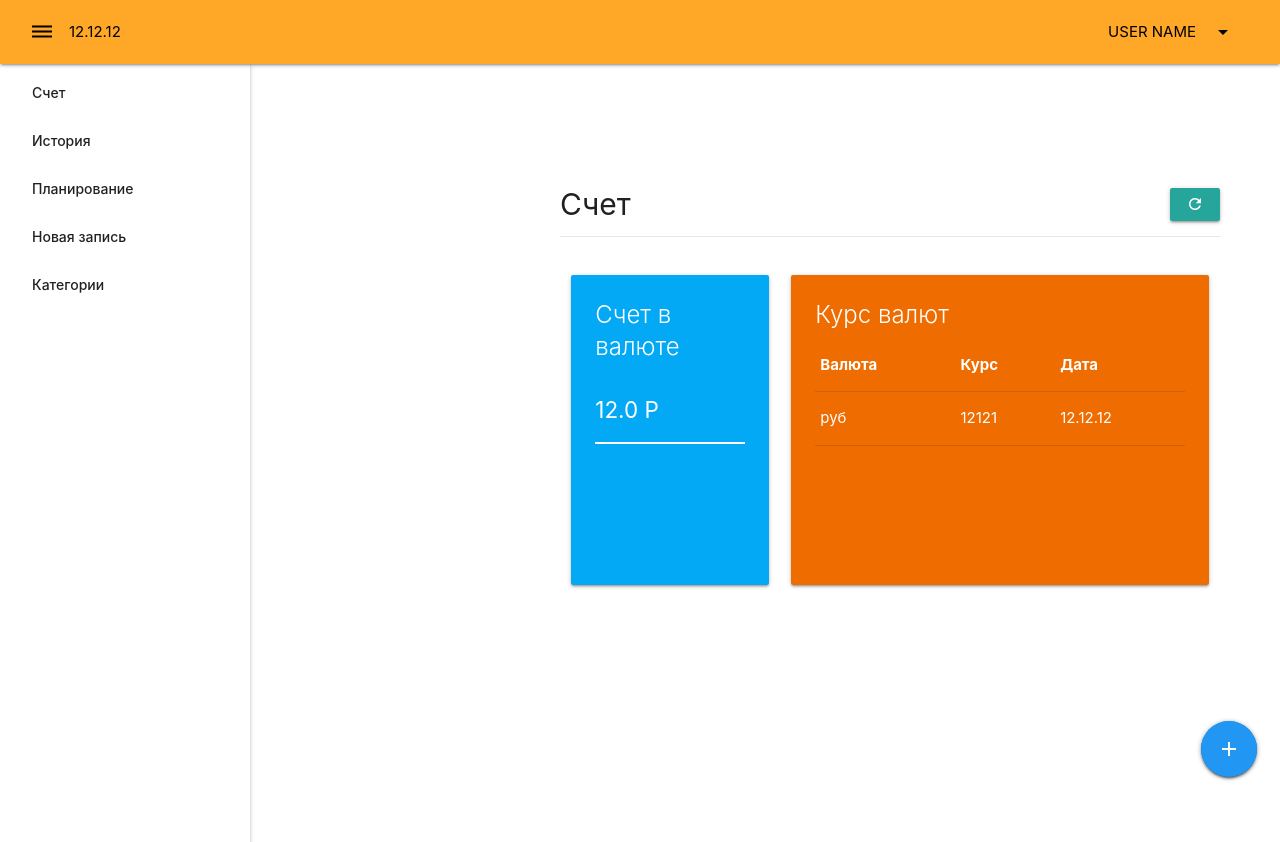
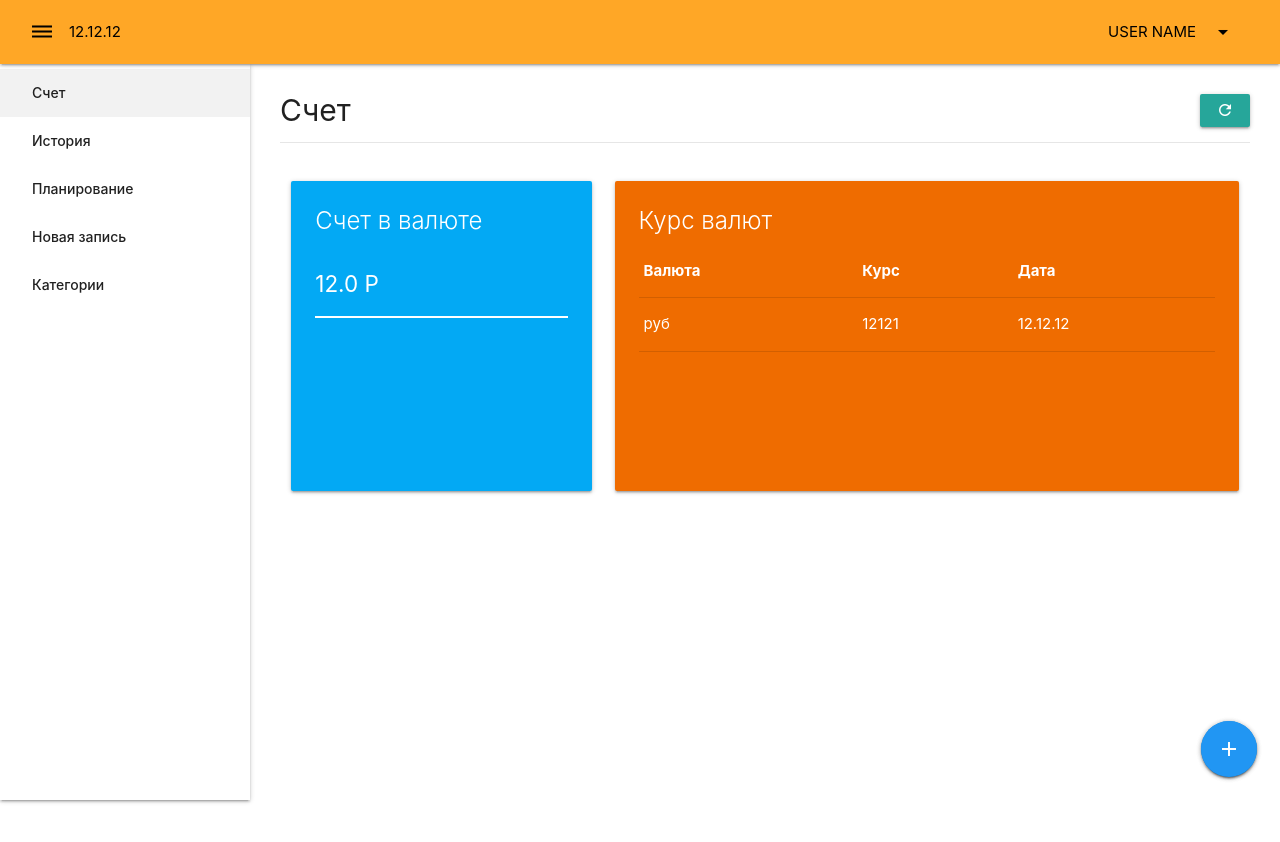
Before and after one commit to penoplaster83/Vue_Practice_2, a Vue app: page / in a window 1280 px wide. Shown: the top 842 px of the page. After the commit the page ends 800 px from the top, so only its background shows below. Built offline with nearby package versions, Linux system fonts and the light colour scheme.

Commit message:
added first functionality (menu toggling and routes are alive now)

```diff
--- /dev/null
+++ b/src/components/app/Navbar.vue
@@ -0,0 +1,35 @@
+<template>
+  <nav class="navbar orange lighten-1">
+    <div class="nav-wrapper">
+      <div class="navbar-left">
+        <a href="#" @click.prevent="$emit('MenuToggle')">
+          <i class="material-icons black-text">dehaze</i>
+        </a>
+        <span class="black-text">12.12.12</span>
+      </div>
+
+      <ul class="right hide-on-small-and-down">
+        <li>
+          <a class="dropdown-trigger black-text" href="#" data-target="dropdown">
+            USER NAME
+            <i class="material-icons right">arrow_drop_down</i>
+          </a>
+
+          <ul id="dropdown" class="dropdown-content">
+            <li>
+              <a href="#" class="black-text">
+                <i class="material-icons">account_circle</i>Профиль
+              </a>
+            </li>
+            <li class="divider" tabindex="-1"></li>
+            <li>
+              <a href="#" class="black-text">
+                <i class="material-icons">assignment_return</i>Выйти
+              </a>
+            </li>
+          </ul>
+        </li>
+      </ul>
+    </div>
+  </nav>
+</template>
--- /dev/null
+++ b/src/components/app/Sidebar.vue
@@ -0,0 +1,42 @@
+<template>
+  <ul class="sidenav app-sidenav" :class="{open: value}">
+
+    <router-link
+      v-for="link in links"
+      :key="link.url"
+      tag="li"
+      active-class="active"
+      :to="link.url"
+      :exact="link.exact"
+     >
+      <a href="#" class="waves-effect waves-orange pointer">{{link.title}}</a>
+    </router-link>
+    <!-- <li>
+      <a href="#" class="waves-effect waves-green pointer">История</a>
+    </li>
+    <li>
+      <a href="#" class="waves-effect waves-orange pointer">Планирование</a>
+    </li>
+    <li>
+      <a href="#" class="waves-effect waves-orange pointer">Новая запись</a>
+    </li>
+    <li>
+      <a href="#" class="waves-effect waves-orange pointer">Категории</a>
+    </li> -->
+  </ul>
+</template>
+
+<script>
+export default {
+  props: ['value'],
+  data: () => ({
+    links: [
+      {title:'Счет', url: '/', exact: true},
+      {title:'История', url: '/history'},
+      {title:'Планирование', url: '/planning'},
+      {title:'Новая запись', url: '/record'},
+      {title:'Категории', url: '/categories'}
+    ]
+  })
+}
+</script>
--- a/src/layouts/MainLayout.vue
+++ b/src/layouts/MainLayout.vue
@@ -1,64 +1,11 @@
 <template>
   <div class="app-main-layout">
-    <nav class="navbar orange lighten-1">
-      <div class="nav-wrapper">
-        <div class="navbar-left">
-          <a href="#">
-            <i class="material-icons black-text">dehaze</i>
-          </a>
-          <span class="black-text">12.12.12</span>
-        </div>
+    <Navbar v-on:MenuToggle = 'isOpen = !isOpen' />
+    <Sidebar v-model="isOpen" />
 
-        <ul class="right hide-on-small-and-down">
-          <li>
-            <a
-                class="dropdown-trigger black-text"
-                href="#"
-                data-target="dropdown"
-            >
-              USER NAME
-              <i class="material-icons right">arrow_drop_down</i>
-            </a>
-
-            <ul id='dropdown' class='dropdown-content'>
-              <li>
-                <a href="#" class="black-text">
-                  <i class="material-icons">account_circle</i>Профиль
-                </a>
-              </li>
-              <li class="divider" tabindex="-1"></li>
-              <li>
-                <a href="#" class="black-text">
-                  <i class="material-icons">assignment_return</i>Выйти
-                </a>
-              </li>
-            </ul>
-          </li>
-        </ul>
-      </div>
-    </nav>
-
-    <ul class="sidenav app-sidenav open">
-      <li>
-        <a href="#" class="waves-effect waves-orange pointer">Счет</a>
-      </li>
-      <li>
-        <a href="#" class="waves-effect waves-orange pointer">История</a>
-      </li>
-      <li>
-        <a href="#" class="waves-effect waves-orange pointer">Планирование</a>
-      </li>
-      <li>
-        <a href="#" class="waves-effect waves-orange pointer">Новая запись</a>
-      </li>
-      <li>
-        <a href="#" class="waves-effect waves-orange pointer">Категории</a>
-      </li>
-    </ul>
-
-    <main class="app-content">
+    <main class="app-content" :class="{full: !isOpen}">
       <div class="app-page">
-        <router-view />
+        <router-view/>
       </div>
     </main>
 
@@ -69,3 +16,19 @@
     </div>
   </div>
 </template>
+
+<script>
+import Navbar from "@/components/app/Navbar";
+import Sidebar from "@/components/app/Sidebar";
+
+export default {
+  name: 'main-layout',
+  data: () => ({
+    isOpen: true
+  }),
+  components: {
+    Navbar,
+    Sidebar
+  }
+};
+</script>
--- a/src/router.js
+++ b/src/router.js
@@ -1,7 +1,6 @@
 /* eslint-disable standard/object-curly-even-spacing */
 import Vue from "vue";
 import Router from "vue-router";
-import Home from "./views/Home.vue";
 
 Vue.use(Router);
 
@@ -10,28 +9,34 @@ export default new Router({
   base: process.env.BASE_URL,
   routes: [
     {
+      path: "/login",
+      name: "login",
+      meta: { layout: "empty" },
+      component: () => import("./views/Login.vue")
+    },
+    {
+      path: "/register",
+      name: "register",
+      meta: { layout: "empty" },
+      component: () => import("./views/Register.vue")
+    },
+    {
       path: "/",
       name: "home",
       meta: { layout: "main" },
       component: () => import("./views/Home.vue")
     },
     {
+      path: "/categories",
+      name: "categories",
+      meta: { layout: "main" },
+      component: () => import("./views/Categories.vue")
+    },
+    {
       path: "/profile",
       name: "profile",
       meta: { layout: "main" },
       component: () => import("./views/Profile.vue")
-    },
-    {
-      path: "/login",
-      name: "login",
-      meta: { layout: "empty" },
-      component: () => import("./views/Login.vue")
-    },
-    {
-      path: "/categories",
-      name: "categories",
-      meta: { layout: "main" },
-      component: () => import("./views/Categories.vue")
     },
     {
       path: "/record",
@@ -56,12 +61,6 @@ export default new Router({
       name: "planning",
       meta: { layout: "main" },
       component: () => import("./views/Planning.vue")
-    },
-    {
-      path: "/register",
-      name: "register",
-      meta: { layout: "empty" },
-      component: () => import("./views/Register.vue")
     }
   ]
 });
--- a/src/views/DetailRecord.vue
+++ b/src/views/DetailRecord.vue
@@ -1,6 +1,5 @@
 <template>
   <div>
-    <main class="app-content">
     <div class="app-page">
       <div>
         <div>
@@ -24,7 +23,6 @@
         </div>
       </div>
     </div>
-    </main>
 
     <div class="fixed-action-btn">
       <a class="btn-floating btn-large blue" href="#">
--- a/src/views/History.vue
+++ b/src/views/History.vue
@@ -1,6 +1,5 @@
 <template>
   <div class="app-main-layout">
-    <main class="app-content">
     <div class="app-page">
       <div>
         <div class="page-title">
@@ -44,7 +43,6 @@
         </section>
       </div>
     </div>
-    </main>
 
     <div class="fixed-action-btn">
       <a class="btn-floating btn-large blue" href="#">
--- a/src/views/Home.vue
+++ b/src/views/Home.vue
@@ -1,7 +1,5 @@
 <template>
-  <div class="app-main-layout">
-    <main class="app-content">
-      <div class="app-page">
+  <div>
     <div>
       <div class="page-title">
         <h3>Счет</h3>
@@ -52,8 +50,6 @@
         </div>
       </div>
     </div>
-      </div>
-    </main>
 
     <div class="fixed-action-btn">
       <a class="btn-floating btn-large blue" href="#">
--- a/src/views/Planning.vue
+++ b/src/views/Planning.vue
@@ -1,7 +1,5 @@
 <template>
   <div class="app-main-layout">
-    <main class="app-content">
-      <div class="app-page">
     <div>
       <div class="page-title">
         <h3>Планирование</h3>
@@ -20,8 +18,6 @@
         </div>
       </section>
     </div>
-      </div>
-    </main>
 
     <div class="fixed-action-btn">
       <a class="btn-floating btn-large blue" href="#">
--- a/src/views/Profile.vue
+++ b/src/views/Profile.vue
@@ -1,6 +1,5 @@
 <template>
   <div class="app-main-layout">
-    <main class="app-content">
     <div class="app-page">
       <div>
         <div class="page-title">
@@ -21,7 +20,6 @@
         </form>
       </div>
     </div>
-    </main>
 
     <div class="fixed-action-btn">
       <a class="btn-floating btn-large blue" href="#">
--- a/src/views/Record.vue
+++ b/src/views/Record.vue
@@ -1,7 +1,5 @@
 <template>
-  <div class="app-main-layout">
-    <main class="app-content">
-      <div class="app-page">
+  <div>
     <div>
       <div class="page-title">
         <h3>Новая запись</h3>
@@ -47,8 +45,6 @@
         </button>
       </form>
     </div>
-      </div>
-    </main>
 
     <div class="fixed-action-btn">
       <a class="btn-floating btn-large blue" href="#">
--- a/src/views/Register.vue
+++ b/src/views/Register.vue
@@ -1,5 +1,4 @@
 <template>
-  <div class="grey darken-1 empty-layout">
   <form class="card auth-card">
     <div class="card-content">
       <span class="card-title">Домашняя бухгалтерия</span>
@@ -39,5 +38,4 @@
       </p>
     </div>
   </form>
-  </div>
 </template>
```
Lines whose indentation alone changed are shown as unchanged.
